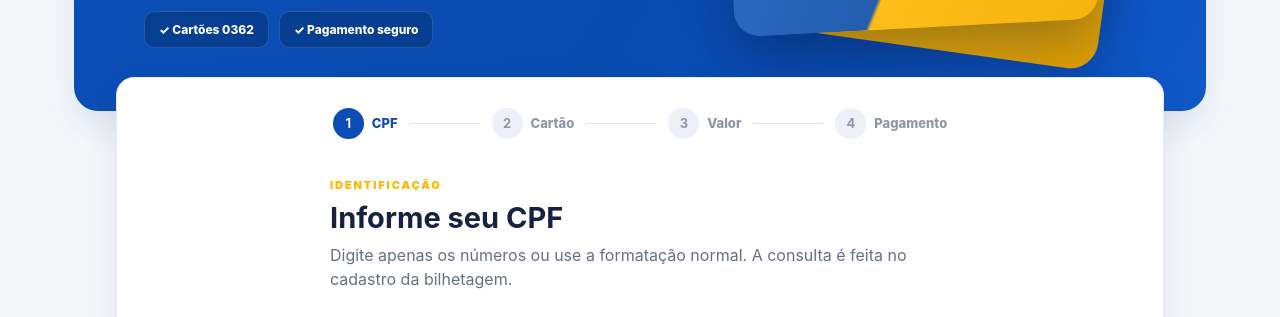
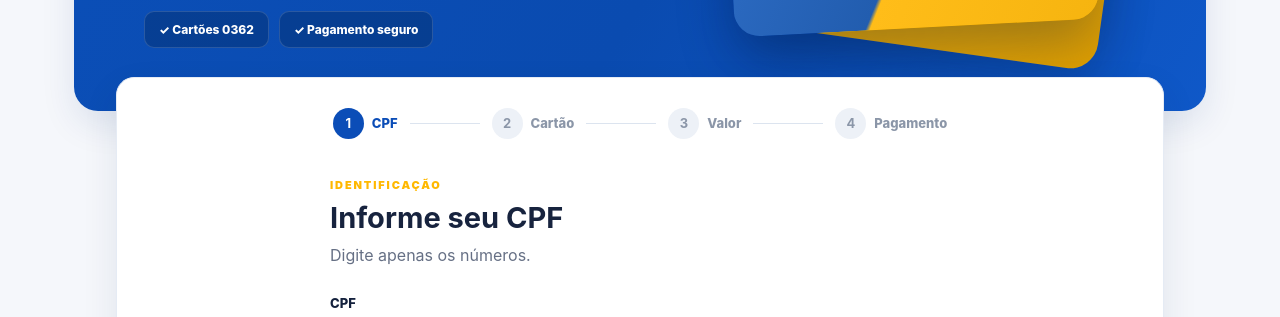
Before and after one commit to brunofpbb/vendaConsorcio, a website: page public/index.html in a window 1280 px wide. Shown: the part 450-767 px from the top of the page. Drawn offline with Linux system fonts and the light colour scheme.

Commit message:
Update index.html

```diff
--- a/public/index.html
+++ b/public/index.html
@@ -96,7 +96,7 @@
       <section class="panel active" id="panel-cpf">
         <span class="kicker">IDENTIFICAÇÃO</span>
         <h2>Informe seu CPF</h2>
-        <p class="muted">Digite apenas os números ou use a formatação normal. A consulta é feita no cadastro da bilhetagem.</p>
+        <p class="muted">Digite apenas os números.</p>
         <form id="cpf-form">
           <label for="cpf">CPF</label>
           <input id="cpf" name="cpf" inputmode="numeric" autocomplete="off" maxlength="14" placeholder="000.000.000-00" required>
```
